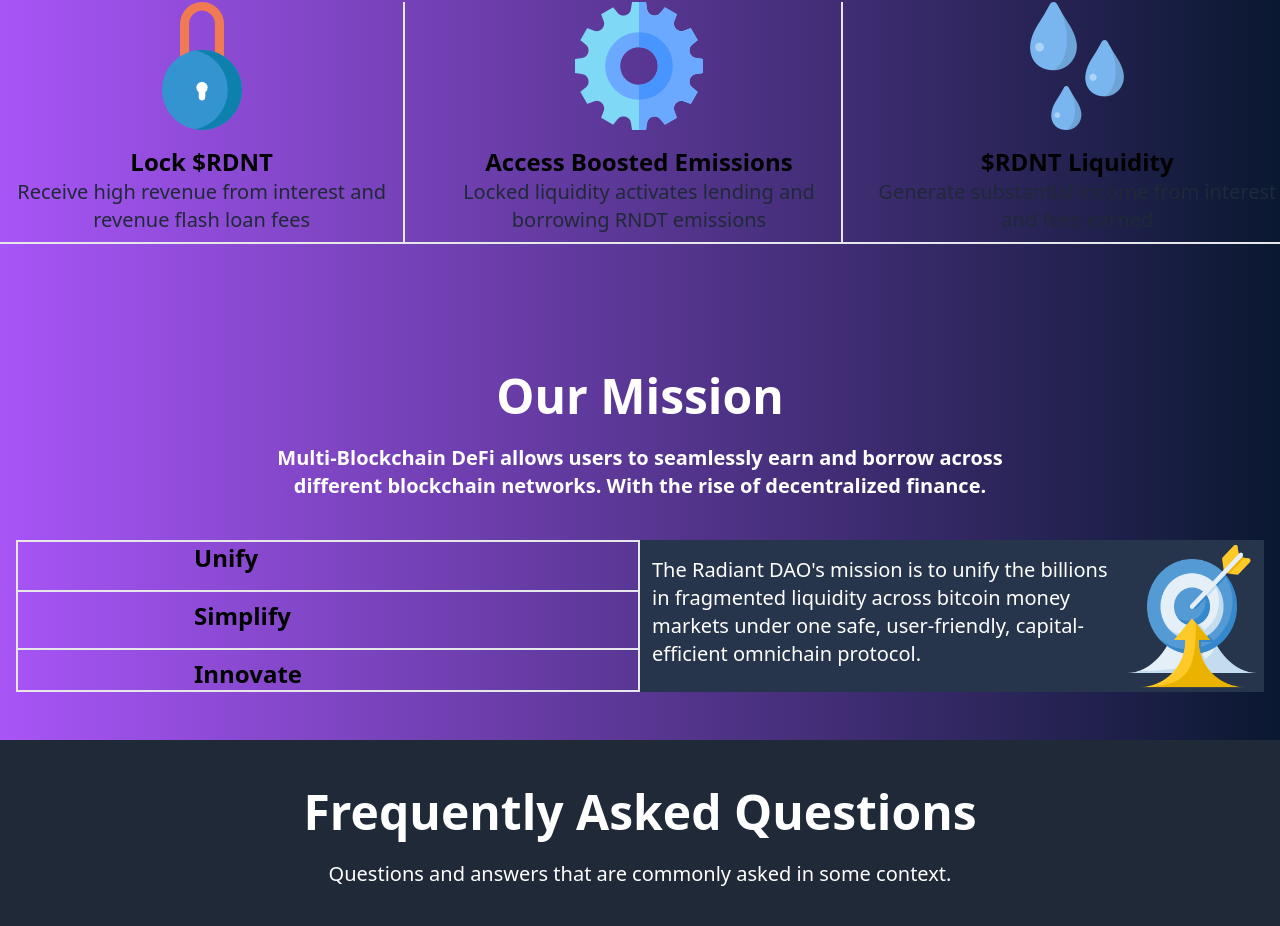
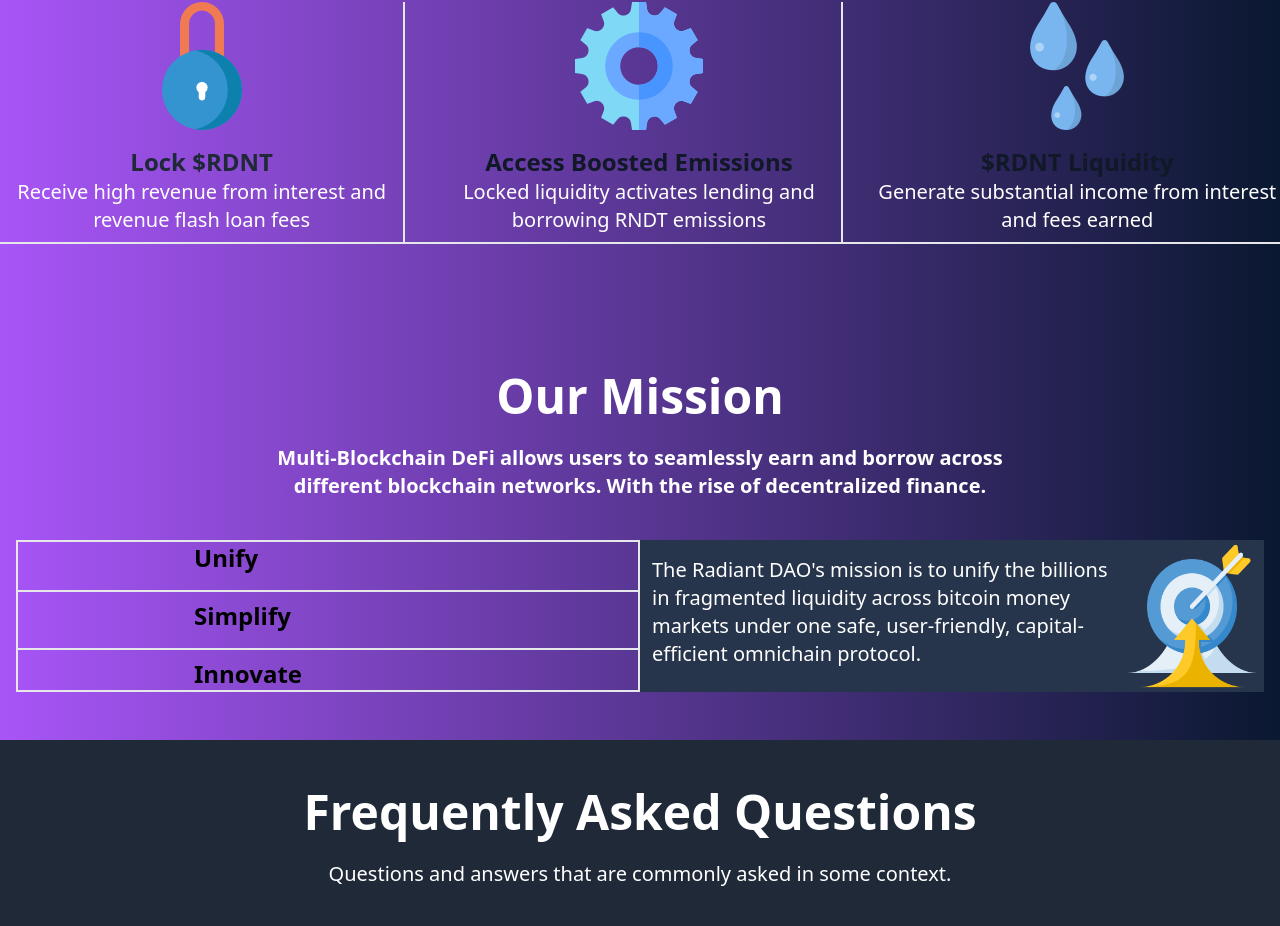
Before and after one commit to AmhjadKhan/Crypto, a React (Vite) app: page / in a window 1280 px wide. Shown: the part 2046-2972 px from the top of the page. Built offline with nearby package versions, Linux system fonts and the light colour scheme.

Commit message:
misson secton edit commit

```diff
--- a/src/component/Works/Workes.jsx
+++ b/src/component/Works/Workes.jsx
@@ -13,18 +13,18 @@
         <div className="grid grid-cols-1 sm:grid-cols-3 gap-8 mt-10 border-b-2">
           <div className='border-r-2 '>
             <img src={padlock} alt="holder" className="mx-auto"/>
-            <h4 className="mt-4 text-2xl text-black font-bold">Lock $RDNT</h4>
-            <p className="text-xl pb-2">Receive high revenue from interest and <br /> revenue flash loan fees</p>
+            <h4 className="mt-4 text-2xl text-gray-800 font-bold">Lock $RDNT</h4>
+            <p className="text-xl pb-2 text-white">Receive high revenue from interest and <br /> revenue flash loan fees</p>
           </div>
           <div className='border-r-2 '>
             <img src={seting} alt="holder" className="mx-auto"/>
-            <h4 className="mt-4 text-2xl text-black font-bold">Access Boosted Emissions</h4>
-            <p className="text-xl pb-2">Locked liquidity activates lending and <br /> borrowing RNDT emissions</p>
+            <h4 className="mt-4 text-2xl text-gray-900 font-bold">Access Boosted Emissions</h4>
+            <p className="text-xl pb-2 text-white">Locked liquidity activates lending and <br /> borrowing RNDT emissions</p>
           </div>
           <div>
             <img src={waterdrop} alt="holder" className="mx-auto"/>
-            <h4 className="mt-4 text-2xl text-black font-bold">$RDNT Liquidity</h4>
-            <p className="text-xl pb-2">Generate substantial income from interest <br /> and fees earned</p>
+            <h4 className="mt-4 text-2xl text-gray-900 font-bold">$RDNT Liquidity</h4>
+            <p className="text-xl pb-2 text-white">Generate substantial income from interest <br /> and fees earned</p>
           </div>
         </div>
       </div>
```
